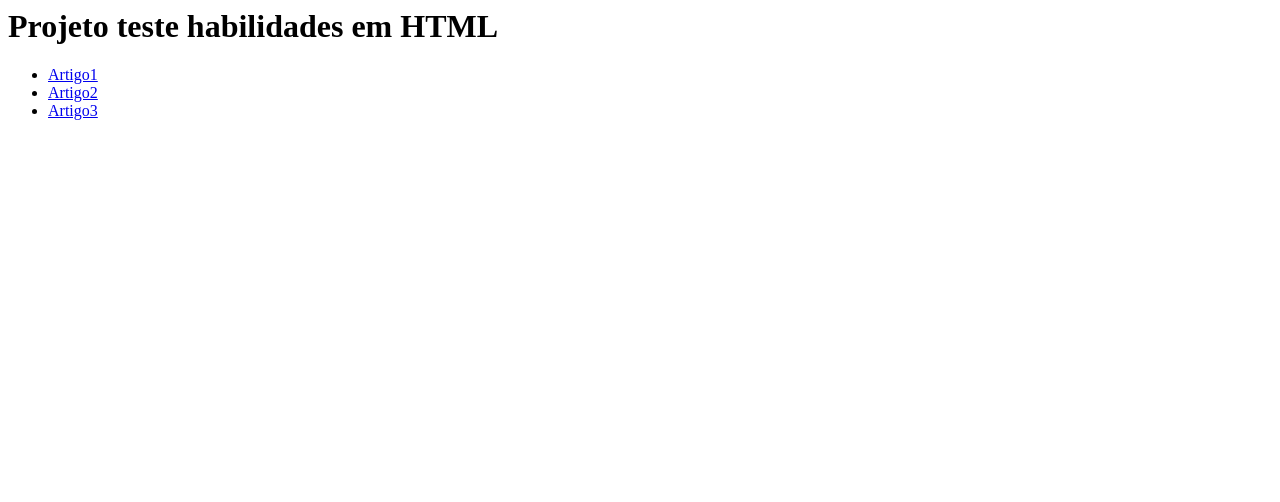
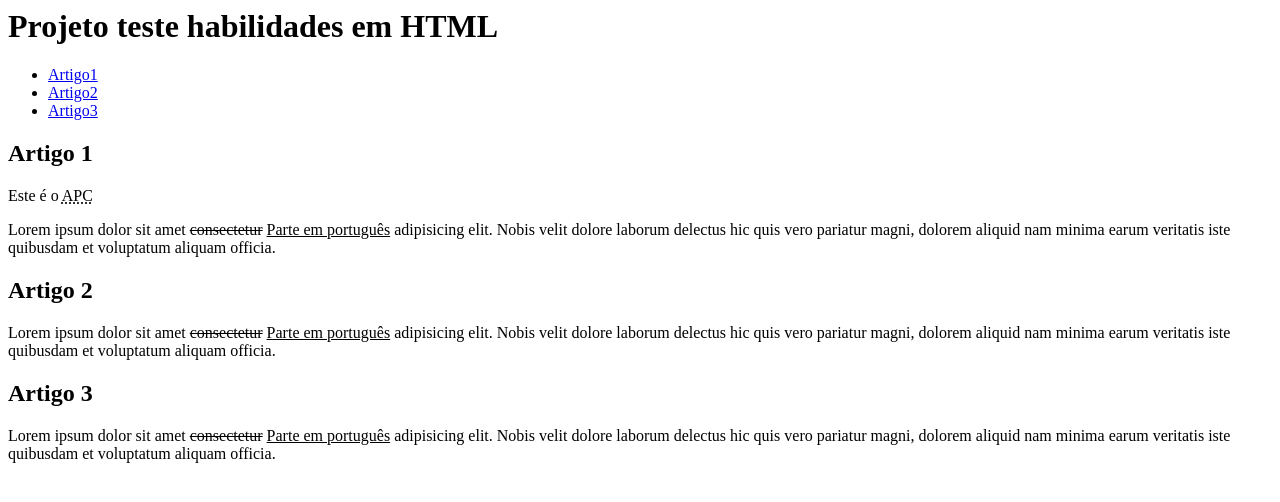
Before and after one commit to MikaelCantini/primeiroprojeto, a plain HTML site: page index.html in a window 1280 px wide. Drawn offline with Linux system fonts and the light colour scheme.

Commit message:
Adicionado Titulo, paragrafo e tags de texto

```diff
--- a/index.html
+++ b/index.html
@@ -9,5 +9,25 @@
             <li><a href="#">Artigo2</a></li>
             <li><a href="#">Artigo3</a></li>
        </ul>
+       <h2>Artigo 1</h2>
+       <small><a href=""></a></small>
+       Este é o <abbr title="Artigo 1 do projeto do Curso">APC</abbr>
+       <p>
+        Lorem ipsum dolor sit amet <del>consectetur</del> <ins>Parte em português</ins> adipisicing elit.
+        Nobis velit dolore laborum delectus hic quis vero pariatur magni, dolorem aliquid nam minima
+        earum veritatis iste quibusdam et voluptatum aliquam officia.
+       </p>
+       <h2>Artigo 2</h2>
+       <p>
+        Lorem ipsum dolor sit amet <del>consectetur</del> <ins>Parte em português</ins> adipisicing elit.
+        Nobis velit dolore laborum delectus hic quis vero pariatur magni, dolorem aliquid nam minima
+        earum veritatis iste quibusdam et voluptatum aliquam officia.
+       </p>
+       <h2>Artigo 3</h2>
+       <p>
+        Lorem ipsum dolor sit amet <del>consectetur</del> <ins>Parte em português</ins> adipisicing elit.
+        Nobis velit dolore laborum delectus hic quis vero pariatur magni, dolorem aliquid nam minima
+        earum veritatis iste quibusdam et voluptatum aliquam officia.
+       </p>
     </body>
 </html>
```
